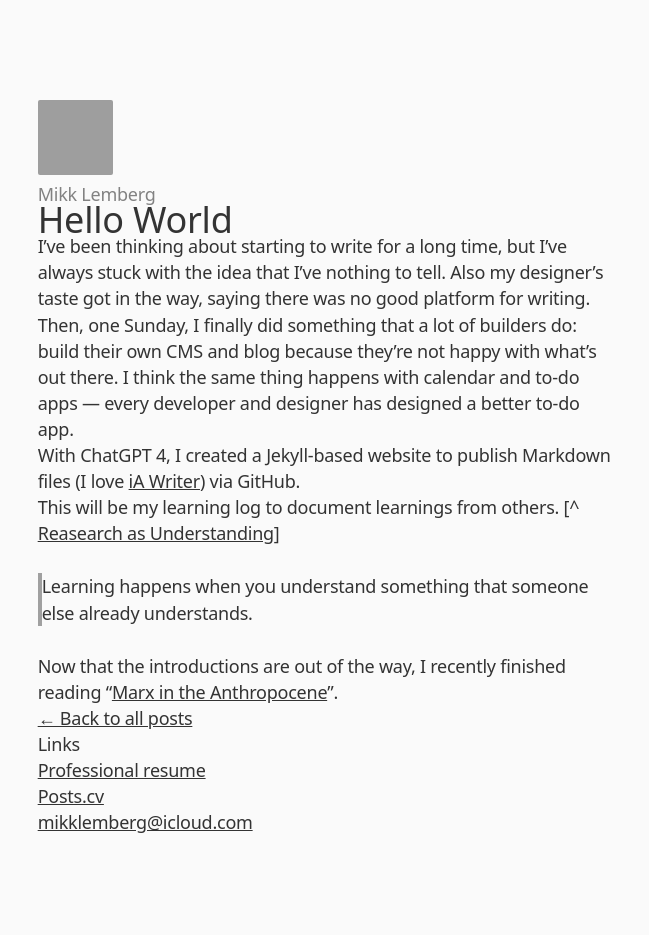
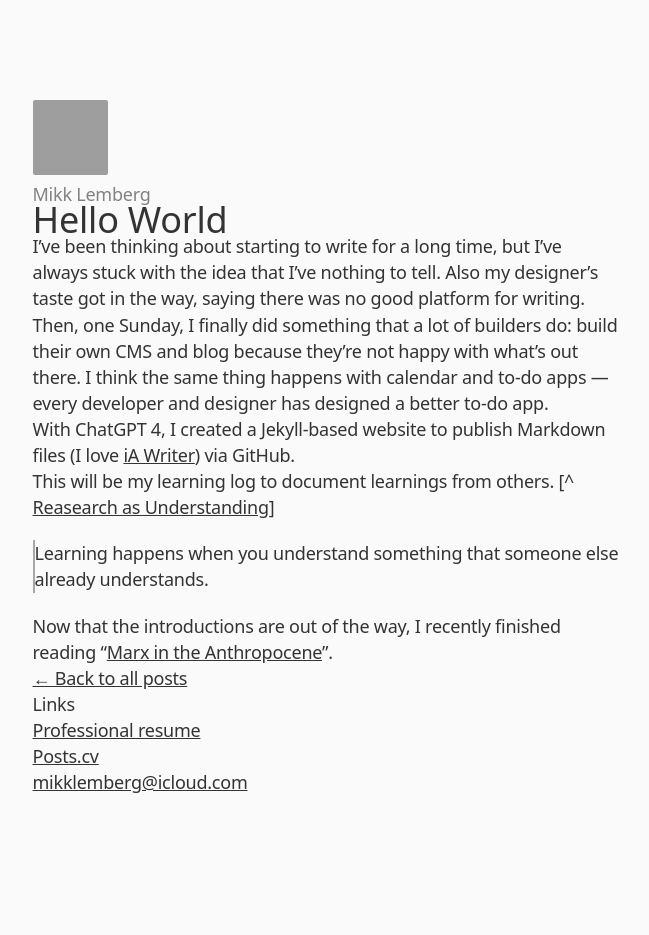
Before and after one commit to mikklemberg/My-personal-notes, a Jekyll site: the page built from _posts/2023-11-14-hello-world.md, in a window 1280 px wide. Shown: the whole page, without its empty margins (314-963 px from the left). Built offline with Jekyll 4.4.1, drawn with Linux system fonts in a browser that asks for light colours; after the commit the page ends 900 px from its top, so only the background shows below that; grey boxes are pictures that could not be loaded.

Commit message:
Update style.css

```diff
--- a/assets/css/style.css
+++ b/assets/css/style.css
@@ -35,33 +35,19 @@ a:hover {
 
 .container {
     width: 95%;
-    max-width: 63ch;
+    max-width: 64ch;
     margin: 100px auto;
     padding: 0 2rem;
-}
-
-.header, .footer {
-    text-align: left;
-    margin-bottom: 2.5rem;
 }
 
 .posts .post + .post {
     margin-top: 2.5rem;
 }
 
-
-.footer a {
-    display: block;
-}
-
-.back-to-posts {
-    margin-top: 75px;
-}
-
 .post-content blockquote {
-    border-left: 4px solid rgba(0, 0, 0, 0.36);
+    border-left: 2px solid rgba(0, 0, 0, 0.33);
     background-color: #fafafa;
-    margin: 1.5rem 0;
+    margin: 20px 0;
     color: #333;
 }
 
```
